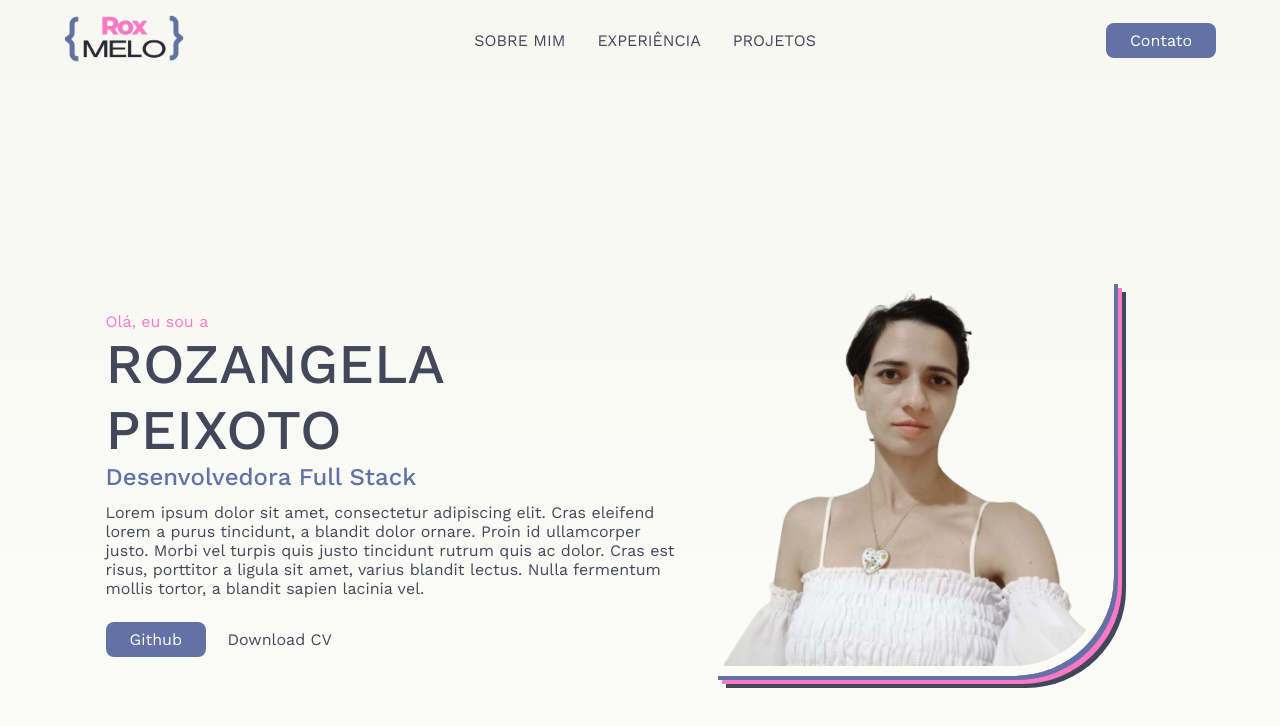
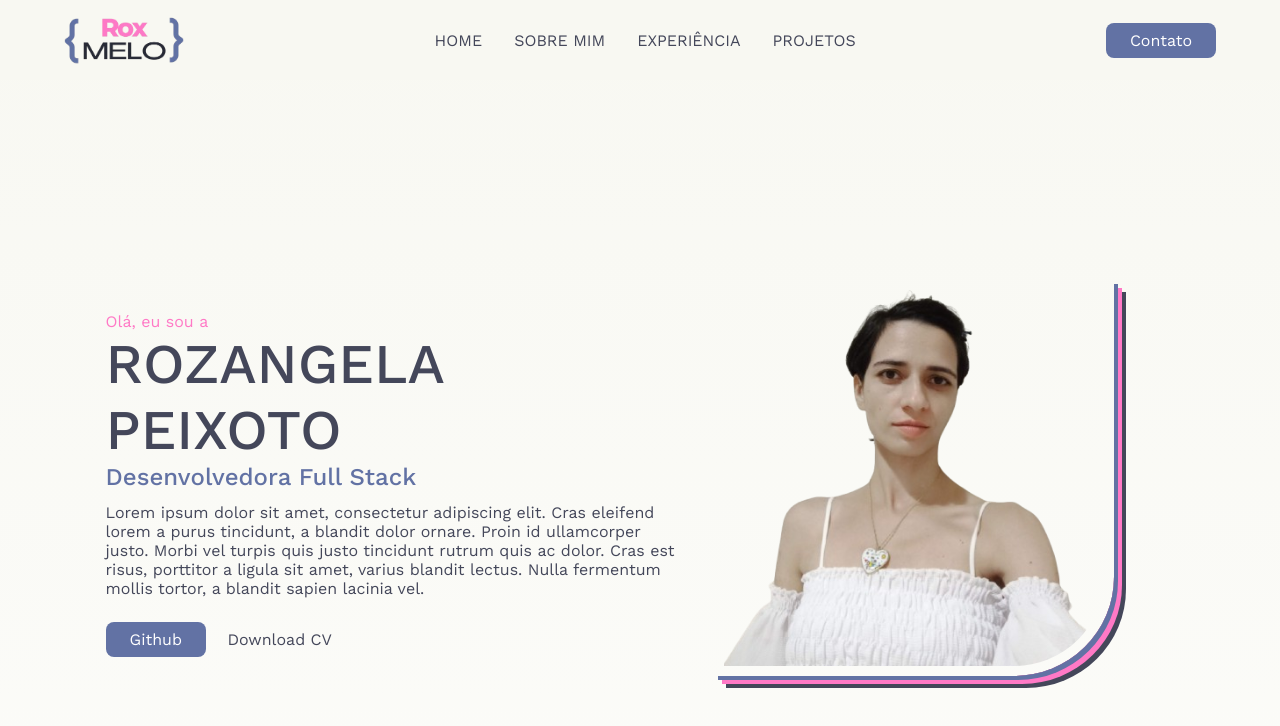
Before and after one commit to RozangelaPeixoto/portfolio, a plain HTML site: page landpage.html in a window 1280 px wide. Shown: the top 726 px of the page. Drawn offline with nearby package versions, Linux system fonts and the light colour scheme.

Commit message:
adicionado home ao menu

```diff
--- a/landpage.html
+++ b/landpage.html
@@ -9,15 +9,17 @@
     <link href="https://fonts.googleapis.com/css2?family=Work+Sans:ital,wght@0,100..900;1,100..900&display=swap" rel="stylesheet">
     <link rel="stylesheet" href="./assets/css/landpage.css">
     <link rel="icon" type="image/png" sizes="32x32" href="./assets/images/favicon-32x32.png">
+    <script src="./assets/js/main.js" defer></script>
     <!-- Rozangela Peixoto - RU4926583 -->
 </head>
 <body>
     <header class="cabecalho">
-        <a href="#introducao">
-            <img class="cabecalho__imagem" src="./assets/images/logo.png" alt="Logo com o nome Rox Melo">
-        </a>
+        <img class="cabecalho__imagem" src="./assets/images/logo.png" alt="Logo com o nome Rox Melo">
         <nav class="cabecalho__menu">
             <ul class="menu__lista">
+                <li class="menu__item">
+                    <a class="menu__link" href="#introducao">HOME</a>
+                </li>
                 <li class="menu__item">
                     <a class="menu__link" href="#sobre-mim">SOBRE MIM</a>
                 </li>
```
